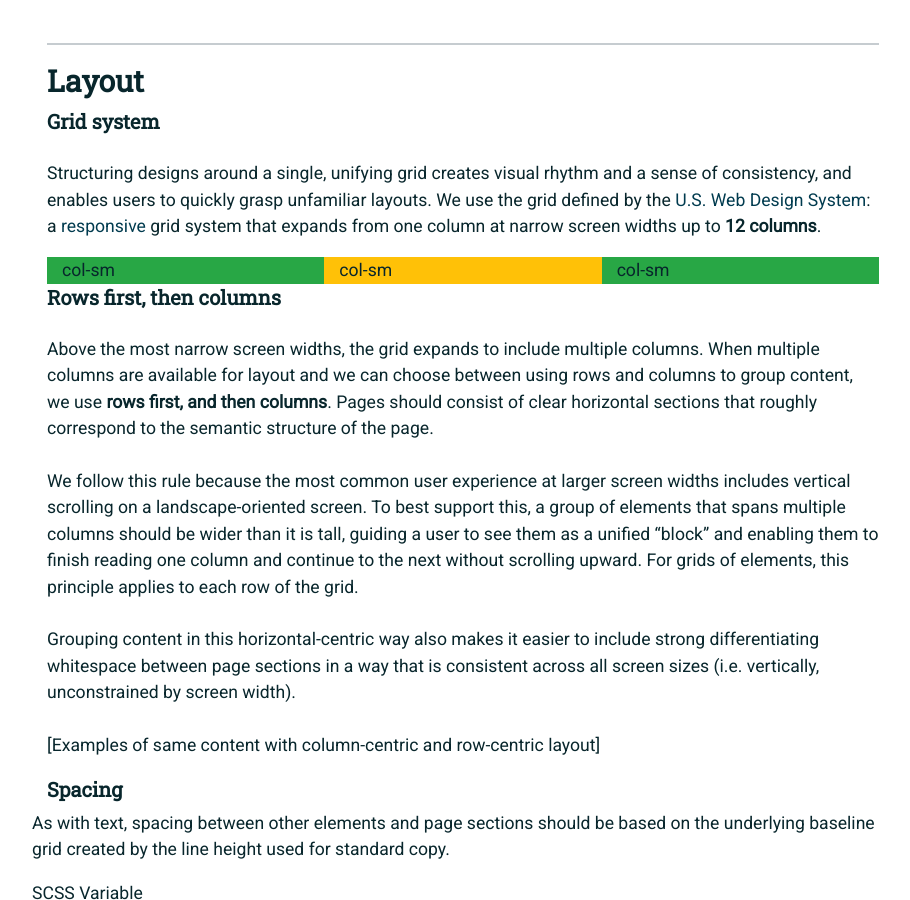
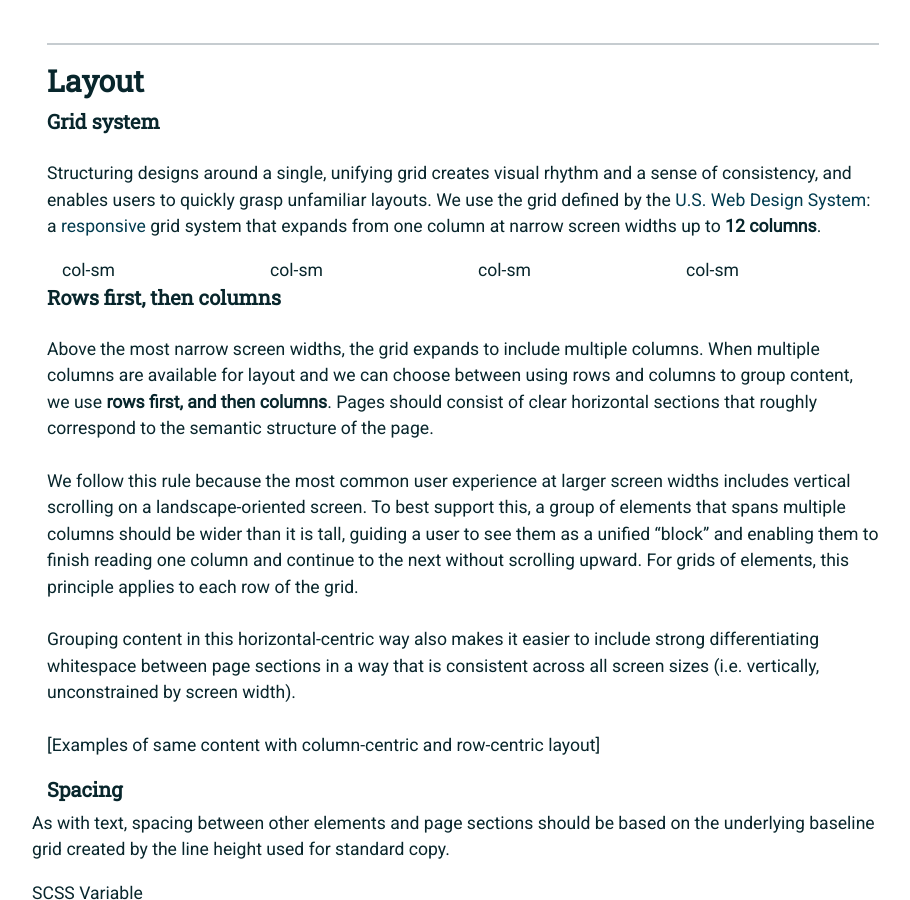
Before and after one commit to usnavy/Navy-Design-Guide, a Jekyll site: the page built from layout.md, in a window 1280 px wide and 900 px high, scrolled down 1178 px. Shown: the whole window, without its empty margins (177-1087 px from the left). Built offline with Jekyll 4.4.1, drawn with Linux system fonts in a browser that asks for light colours; our own code applies the rules of GitHub Pages for plain Markdown files.

Commit message:
Update layout.md

```diff
--- a/layout.md
+++ b/layout.md
@@ -32,9 +32,10 @@ widths up to **12 columns**.
 
   <div class="container-fluid">
     <div class="row">
-      <div class="col-sm bg-success">col-sm</div>
-      <div class="col-sm bg-warning">col-sm</div>
-      <div class="col-sm bg-success">col-sm</div>
+      <div class="col-sm-3">col-sm</div>
+      <div class="col-sm-3">col-sm</div>
+      <div class="col-sm-3">col-sm</div>
+      <div class="col-sm-3">col-sm</div>
     </div>
   </div>
 
```
